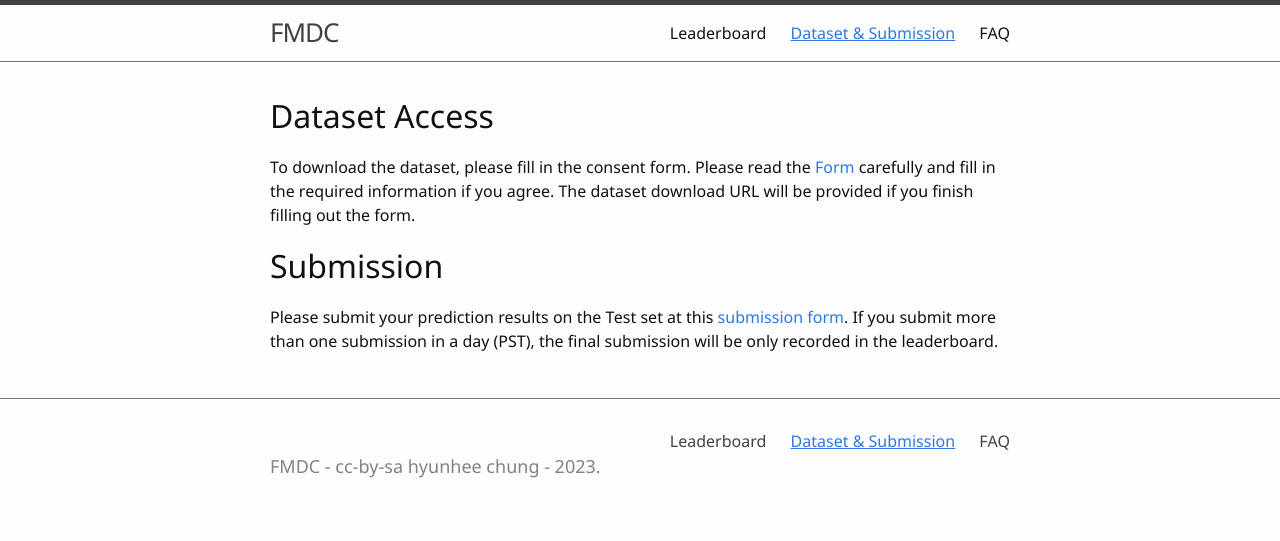
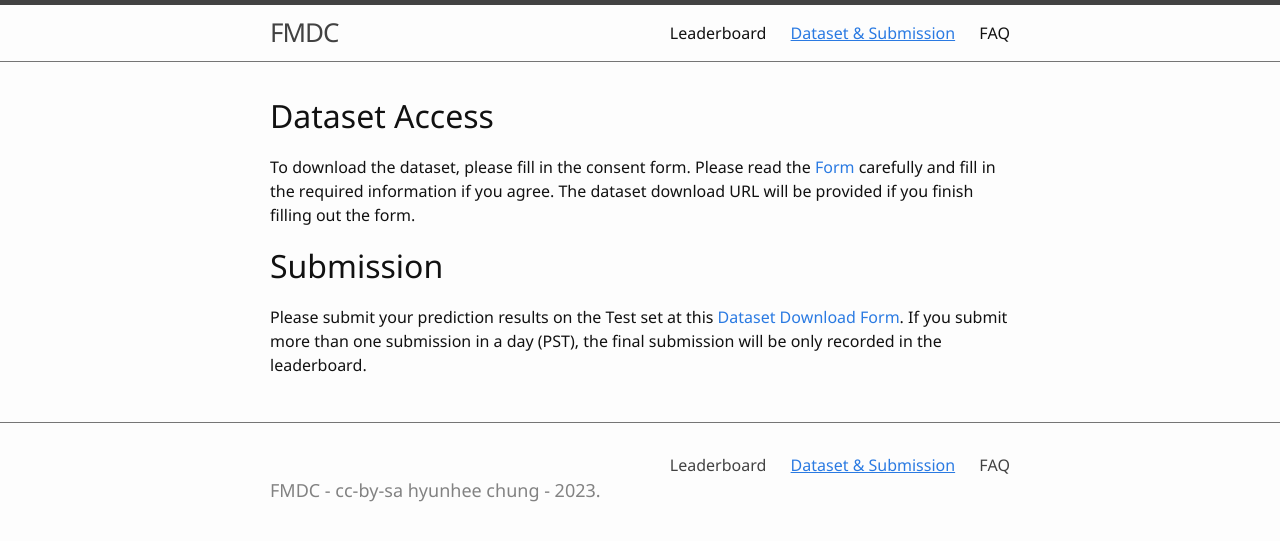
Before and after one commit to socar-esther/socar-esther.github.io, a Jekyll site: the page built from 1-dataset-submission.md, in a window 1280 px wide. Shown: the top 541 px of the page. Built offline with Jekyll 4.4.1, drawn with Linux system fonts in a browser that asks for light colours.

Commit message:
hyperlink changed

```diff
--- a/1-dataset-submission.md
+++ b/1-dataset-submission.md
@@ -4,7 +4,7 @@ nav: true
 ---
 
 # Dataset Access
-To download the dataset, please fill in the consent form. Please read the [Form]('https://forms.gle/Y5JXYi6Zu5mFwUZ59') carefully and fill in the required information if you agree. The dataset download URL will be provided if you finish filling out the form.
+To download the dataset, please fill in the consent form. Please read the [Form](https://forms.gle/Y5JXYi6Zu5mFwUZ59) carefully and fill in the required information if you agree. The dataset download URL will be provided if you finish filling out the form.
 
 # Submission
-Please submit your prediction results on the Test set at this [submission form]('https://docs.google.com/forms/d/12tlYs3qAAOGSGypC2itHQhbFtAK9PTyjZvFTZndzq9s/viewform?edit_requested=true'). If you submit more than one submission in a day (PST), the final submission will be only recorded in the leaderboard.
+Please submit your prediction results on the Test set at this [Dataset Download Form](https://docs.google.com/forms/d/12tlYs3qAAOGSGypC2itHQhbFtAK9PTyjZvFTZndzq9s/viewform?edit_requested=true). If you submit more than one submission in a day (PST), the final submission will be only recorded in the leaderboard.
```
Also changed, not shown: 0-leaderboard.md (+1 -1 lines).
